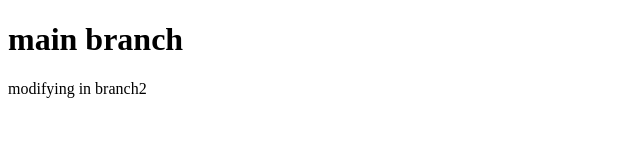
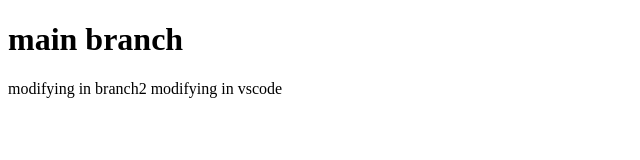
Before and after one commit to tejaswini15-github/Task-2-in-git, a plain HTML site: page index.html in a window 1280 px wide. Shown: the whole page, without its empty margins (0-640 px from the left). Drawn offline with Linux system fonts and the light colour scheme.

Commit message:
again modifying

```diff
--- a/index.html
+++ b/index.html
@@ -8,5 +8,6 @@
 <body>
    <h1>main branch</h1>
     modifying in branch2
+    modifying in vscode
 </body>
 </html>
```
